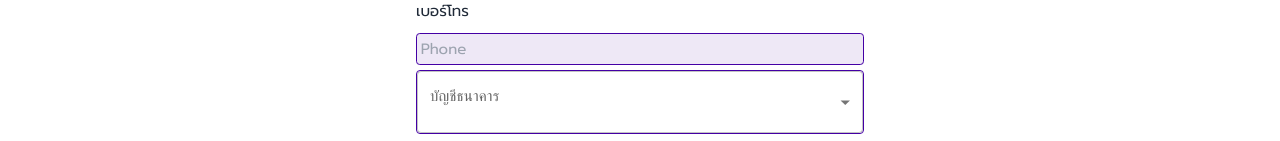
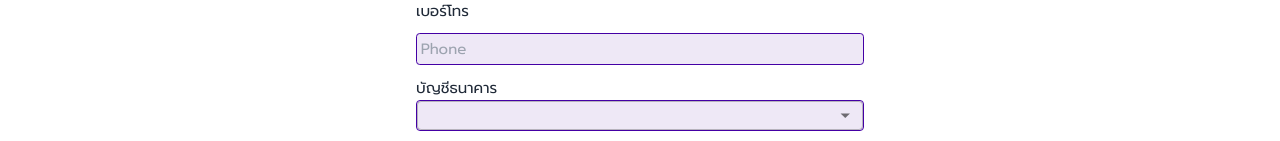
Before and after one commit to zvcx22545/Dopoy788, a React (Vite) app: page /register in a window 1280 px wide. Shown: the part 810-951 px from the top of the page. Built offline with nearby package versions, Linux system fonts and the light colour scheme.

Commit message:
src/components/Register/Register.jsx

```diff
--- a/src/components/Register/Register.jsx
+++ b/src/components/Register/Register.jsx
@@ -107,11 +107,13 @@ function Register() {
             )}
           </div>
 
+          <div className="w-full mt-[.5rem]">
+          <label htmlFor="Bank account">บัญชีธนาคาร</label>
           <Box sx={{ minWidth: 120 }}>
             <FormControl fullWidth>
-              <InputLabel id="demo-simple-select-label">บัญชีธนาคาร</InputLabel>
               <Select
-                className="border-solid border border-[#4400A5] p-1 rounded"
+                style={{ backgroundColor: 'rgba(229, 220, 241, 0.66)' }}
+                className="border-solid border h-[31.6px] border-[#4400A5] p-1 rounded"
                 labelId="demo-simple-select-label"
                 id="demo-simple-select"
                 value={Bank}
@@ -124,7 +126,7 @@ function Register() {
               </Select>
             </FormControl>
           </Box>
-
+        </div>
           <div className="recomend">
             <label htmlFor="username">เลขบัญชีธนาคาร</label>
             <input
```
